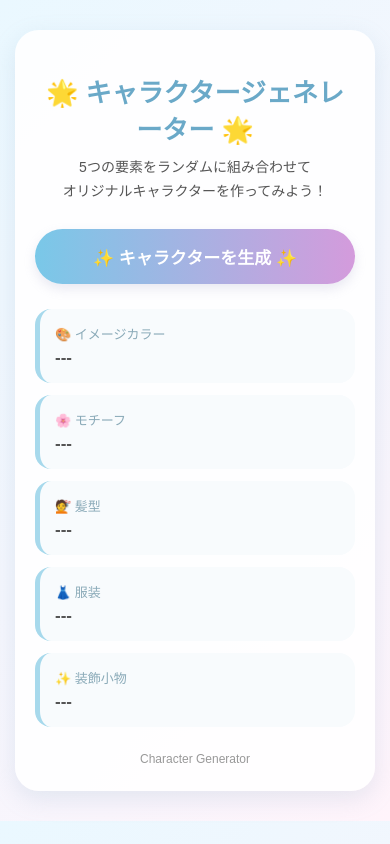
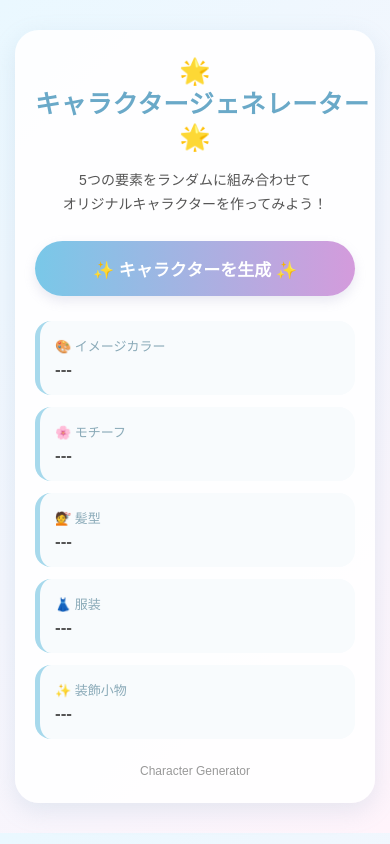
Before and after one commit to farfalle-pasta/character-generator, a plain HTML site: page index.html in a window 390 px wide. Drawn offline with Linux system fonts and the light colour scheme.

Commit message:
Refactor h1 styles in index.html
Updated h1 styles for better responsiveness and spacing.

```diff
--- a/index.html
+++ b/index.html
@@ -29,11 +29,14 @@
     }
 
     h1 {
-        text-align: center;
-        color: #6aa9c8;
-        font-size: 26px;
-        margin-bottom: 10px;
-    }
+    text-align: center;
+    color: #6aa9c8;
+    font-size: clamp(20px, 6.5vw, 26px);
+    line-height: 1.3;
+    margin: 0 0 15px;
+    letter-spacing: 0.02em;
+    word-break: keep-all;
+}
 
     .description {
         text-align: center;
```
